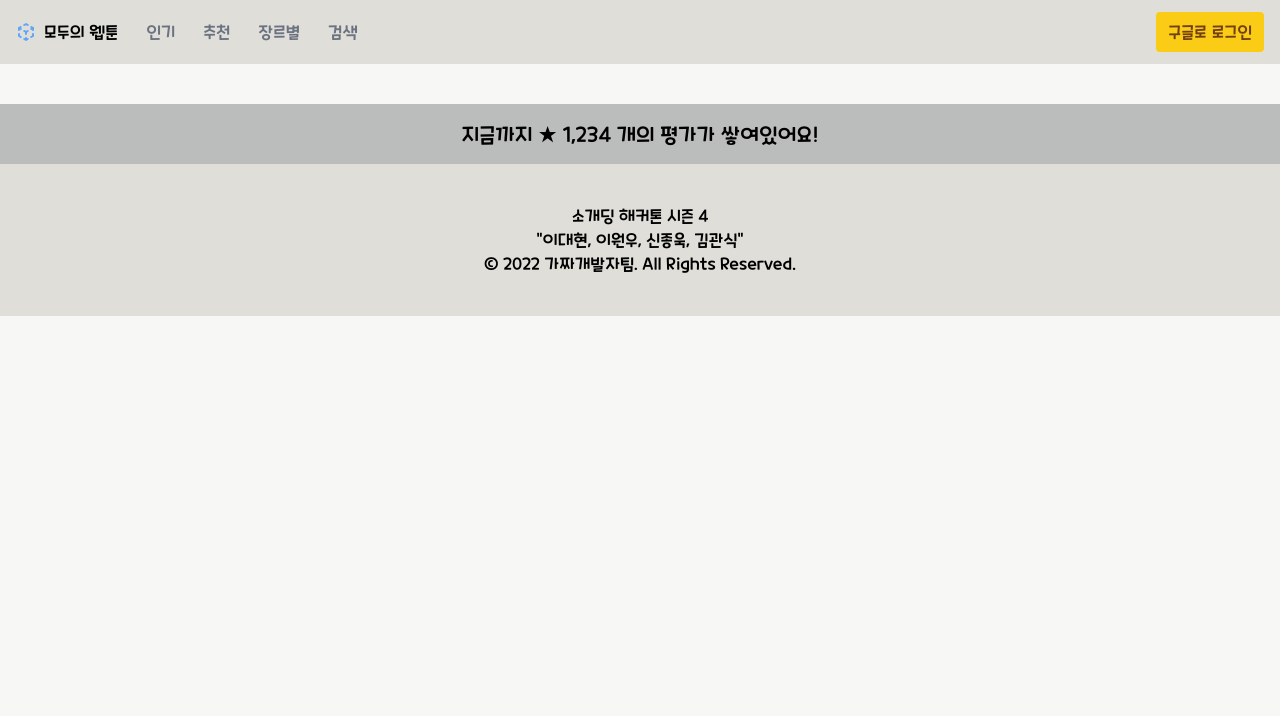
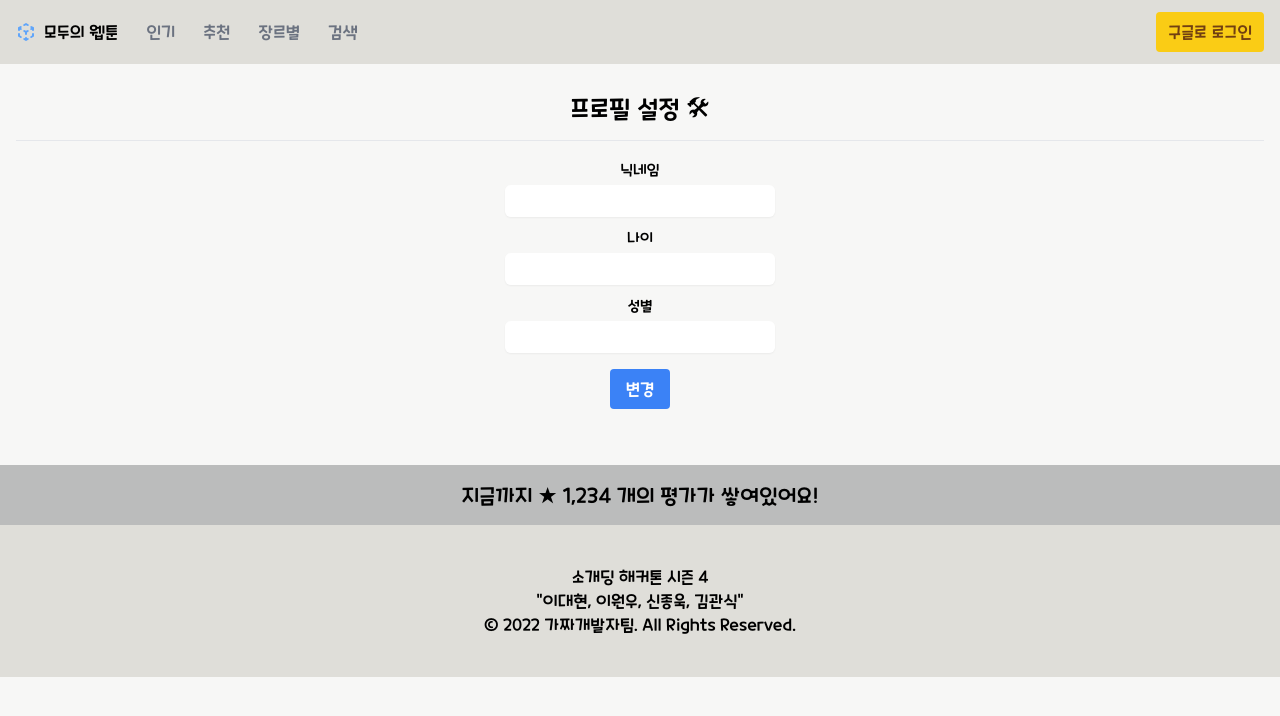
Before and after one commit to Hackerthon-FakeDeveloper/Webtoon-Web, a React app: page /profile in a window 1280 px wide. Built offline with nearby package versions, Linux system fonts and the light colour scheme.

Commit message:
profile 페이지 완성

```diff
--- a/src/components/CardView.js
+++ b/src/components/CardView.js
@@ -42,7 +42,7 @@ function CardView(props) {
             {data.map((value) => (
               <Link to={"/page/" + value.seq}>
                 <div className="inline-block pr-3">
-                  <div className="card-size overflow-hidden rounded-lg shadow-md bg-white hover:shadow-2xl transition-shadow duration-300 ease-in-out">
+                  <div className="card-size overflow-hidden rounded-lg shadow-md  bg-white hover:shadow-2xl transition-shadow duration-300 ease-in-out">
                     <img src={value.thumbnail} alt="thumbnail" title={value.title} />
                   </div>
                   <p className="mt-2">{value.title}</p>
--- a/src/components/Footer.js
+++ b/src/components/Footer.js
@@ -4,7 +4,8 @@ import "../styles/Footer.css";
 
 function Footer() {
   return (
-    <section className="Footer text-center mt-10">
+    <section className="Footer ">
+      <div className="text-center mt-10">
         <div className="bg-point">
           <h1 className="text-xl p-4">지금까지 &#9733; 1,234 개의 평가가 쌓여있어요!</h1>
         </div>
@@ -16,6 +17,7 @@ function Footer() {
             "이대현, 이원우, 신종욱, 김관식" <br />© 2022 가짜개발자팀. All Rights Reserved.
           </div>
         </div>
+      </div>
     </section>
   );
 }
--- a/src/index.css
+++ b/src/index.css
@@ -94,5 +94,4 @@ hr {
 
 .wh-270 {
   min-width: 270px;
-  min-height: 270px;
 }
--- a/src/pages/Login.js
+++ b/src/pages/Login.js
@@ -23,7 +23,7 @@ function Login() {
       console.log(response.data);
 
       // false일 경우 프로필로 리다이렉트
-      check === false && navigate("/profile");
+      check === false ? navigate("/profile") : navigate("/");
     })
     .catch(function (error) {
       console.log(error.response.data);
--- a/src/pages/Profile.js
+++ b/src/pages/Profile.js
@@ -1,7 +1,46 @@
 import React from "react";
 
 function Profile(props) {
-  return <div></div>;
+  return (
+    <section className="Profile">
+      <div className="container text-center p-4 mt-3">
+        <h1 className="text-2xl">프로필 설정 🛠</h1>
+        <hr />
+        <div className="flex flex-col">
+          <div className="mb-2 mx-auto">
+            <label for="nickname" className="text-sm">
+              닉네임
+            </label>
+            <div class="mt-1 relative rounded-md shadow-sm">
+              <input type="text" name="nickname" id="nickname" class="focus:ring-indigo-500 focus:border-indigo-500 block w-full h-8 sm:text-sm border-gray-300 rounded-md" />
+            </div>
+          </div>
+
+          <div className="mb-2 mx-auto">
+            <label for="age" className="text-sm">
+              나이
+            </label>
+            <div class="mt-1 relative rounded-md shadow-sm">
+              <input type="number" name="age" id="age" class="focus:ring-indigo-500 focus:border-indigo-500 block w-full h-8 sm:text-sm border-gray-300 rounded-md" />
+            </div>
+          </div>
+
+          <div className="mb-2 mx-auto">
+            <label for="gender" className="text-sm">
+              성별
+            </label>
+            <div class="mt-1 relative rounded-md shadow-sm">
+              <input type="text" name="gender" id="gender" class="focus:ring-indigo-500 focus:border-indigo-500 block w-full h-8 sm:text-sm border-gray-300 rounded-md" />
+            </div>
+          </div>
+
+          <div className="mt-2">
+            <button class="bg-blue-500 hover:bg-blue-700 text-white py-2 px-4 rounded">변경</button>
+          </div>
+        </div>
+      </div>
+    </section>
+  );
 }
 
 export default Profile;
```
Lines whose indentation alone changed are shown as unchanged.
